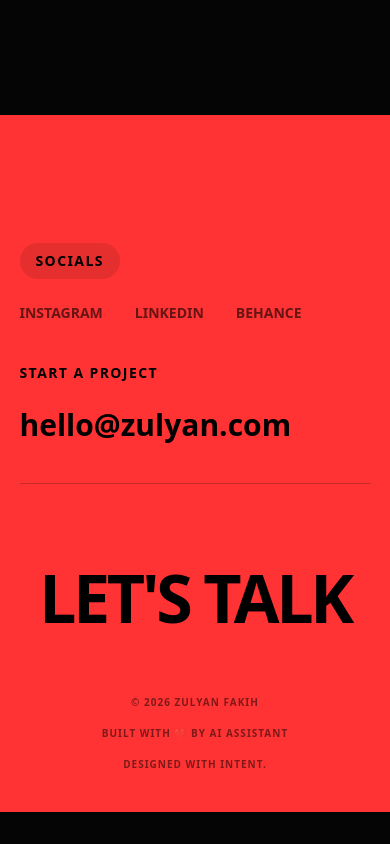
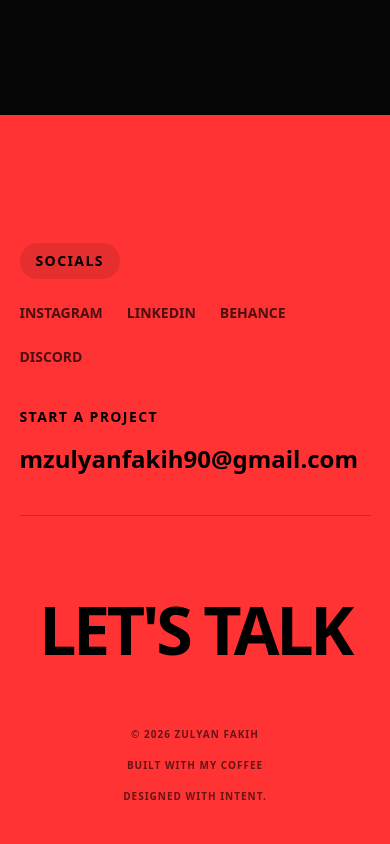
Before and after one commit to muzakiboi/zulyanify-portofolio-v2, a Next.js app: page /about in a window 390 px wide. Shown: the part 6734-7578 px from the top of the page. Before the commit the page ends 7546 px from the top, so only its background shows below. Built offline with nearby package versions, Linux system fonts and the light colour scheme.

Commit message:
Update footer & header with official socials, mzulyanfakih90@gmail.com, and Built With My Coffee credit

```diff
--- a/src/app/about/page.tsx
+++ b/src/app/about/page.tsx
@@ -148,9 +148,9 @@ export default function AboutPage() {
             </div>
 
             <div className="mt-16 flex flex-wrap gap-4">
-              <Link href="/contact" className="inline-flex items-center gap-3 px-8 py-4 bg-white text-black font-bold uppercase tracking-widest rounded-full hover:bg-[#FF3366] hover:text-white transition-all shadow-[0_0_30px_rgba(255,255,255,0.1)] hover:shadow-[0_0_40px_rgba(255,51,102,0.4)] hover:scale-105">
+              <a href="mailto:mzulyanfakih90@gmail.com" className="inline-flex items-center gap-3 px-8 py-4 bg-white text-black font-bold uppercase tracking-widest rounded-full hover:bg-[#FF3366] hover:text-white transition-all shadow-[0_0_30px_rgba(255,255,255,0.1)] hover:shadow-[0_0_40px_rgba(255,51,102,0.4)] hover:scale-105">
                 <Mail size={18} /> Get in Touch
-              </Link>
+              </a>
               <Link href="/works" className="inline-flex items-center gap-3 px-8 py-4 bg-white/5 border border-white/20 text-white font-bold uppercase tracking-widest rounded-full hover:bg-white/10 transition-all hover:scale-105">
                 View Portfolio <ArrowUpRight size={18} />
               </Link>
--- a/src/components/ui/Footer.tsx
+++ b/src/components/ui/Footer.tsx
@@ -9,33 +9,66 @@ export default function Footer() {
       <div className="w-full flex flex-col md:flex-row justify-between items-start md:items-end mb-20 border-b border-black/20 pb-10 gap-10 md:gap-0">
         <div className="flex flex-col gap-6">
           <h4 className="text-sm font-black text-black uppercase tracking-widest bg-black/10 w-fit px-4 py-2 rounded-full">Socials</h4>
-          <div className="flex gap-8">
-            <a href="https://instagram.com/" target="_blank" rel="noreferrer" className="text-black/60 hover:text-black transition-colors uppercase font-bold text-sm md:text-base">Instagram</a>
-            <a href="https://linkedin.com/" target="_blank" rel="noreferrer" className="text-black/60 hover:text-black transition-colors uppercase font-bold text-sm md:text-base">LinkedIn</a>
-            <a href="https://behance.net/" target="_blank" rel="noreferrer" className="text-black/60 hover:text-black transition-colors uppercase font-bold text-sm md:text-base">Behance</a>
+          <div className="flex flex-wrap gap-6 md:gap-8">
+            <a
+              href="https://www.instagram.com/muzakiboi"
+              target="_blank"
+              rel="noreferrer"
+              className="text-black/70 hover:text-black transition-colors uppercase font-bold text-sm md:text-base hover:underline underline-offset-4"
+            >
+              Instagram
+            </a>
+            <a
+              href="https://www.linkedin.com/in/muhammad-zulyan-fakih-a91287174/"
+              target="_blank"
+              rel="noreferrer"
+              className="text-black/70 hover:text-black transition-colors uppercase font-bold text-sm md:text-base hover:underline underline-offset-4"
+            >
+              LinkedIn
+            </a>
+            <a
+              href="https://www.behance.net/zulyanfakih90"
+              target="_blank"
+              rel="noreferrer"
+              className="text-black/70 hover:text-black transition-colors uppercase font-bold text-sm md:text-base hover:underline underline-offset-4"
+            >
+              Behance
+            </a>
+            <a
+              href="https://discord.com/users/662643259272593428"
+              target="_blank"
+              rel="noreferrer"
+              className="text-black/70 hover:text-black transition-colors uppercase font-bold text-sm md:text-base hover:underline underline-offset-4"
+            >
+              Discord
+            </a>
           </div>
         </div>
 
         <div className="text-left md:text-right">
-          <h4 className="text-sm font-black text-black uppercase tracking-widest mb-6">Start a Project</h4>
-          <a href="mailto:zulyanify@gmail.com" className="text-black font-black text-3xl md:text-5xl border-b-4 border-transparent hover:border-black transition-all">
-            hello@zulyan.com
+          <h4 className="text-sm font-black text-black uppercase tracking-widest mb-4">Start a Project</h4>
+          <a
+            href="mailto:mzulyanfakih90@gmail.com"
+            className="text-black font-black text-2xl sm:text-3xl md:text-5xl border-b-4 border-transparent hover:border-black transition-all break-all sm:break-normal"
+          >
+            mzulyanfakih90@gmail.com
           </a>
         </div>
       </div>
 
       {/* Tipografi Raksasa */}
-      <motion.h1
+      <motion.a
+        href="mailto:mzulyanfakih90@gmail.com"
         whileHover={{ scale: 1.02, y: -10 }}
         transition={{ type: "spring", stiffness: 300, damping: 20 }}
-        className="text-[17vw] font-black text-black leading-none tracking-tighter cursor-pointer text-center"
+        className="text-[17vw] font-black text-black leading-none tracking-tighter cursor-pointer text-center select-none block"
       >
         LET'S TALK
-      </motion.h1>
+      </motion.a>
 
-      <div className="w-full flex flex-col md:flex-row justify-between items-center mt-16 text-black/50 text-[10px] md:text-xs font-bold uppercase tracking-widest gap-4 md:gap-0">
+      <div className="w-full flex flex-col md:flex-row justify-between items-center mt-16 text-black/60 text-[10px] md:text-xs font-bold uppercase tracking-widest gap-4 md:gap-0">
         <p>© {new Date().getFullYear()} Zulyan Fakih</p>
-        <p>Built with ❤️ by AI Assistant</p>
+        <p>Built With My Coffee</p>
         <p>Designed with Intent.</p>
       </div>
     </footer>
--- a/src/components/ui/Header.tsx
+++ b/src/components/ui/Header.tsx
@@ -23,7 +23,7 @@ export default function Header() {
     { name: "Home", path: "/" },
     { name: "Works", path: "/works" },
     { name: "About", path: "/about" },
-    { name: "Contact", path: "mailto:zulyanify@gmail.com" }
+    { name: "Contact", path: "mailto:mzulyanfakih90@gmail.com" }
   ];
 
   return (
@@ -77,11 +77,12 @@ export default function Header() {
               initial={{ opacity: 0 }}
               animate={{ opacity: 1 }}
               transition={{ delay: 0.8 }}
-              className="absolute bottom-10 left-[10vw] flex gap-8 text-white/50 text-[10px] md:text-xs font-bold tracking-widest uppercase"
+              className="absolute bottom-10 left-[10vw] flex flex-wrap gap-8 text-white/50 text-[10px] md:text-xs font-bold tracking-widest uppercase"
             >
-              <a href="#" className="hover:text-white transition-colors">Instagram</a>
-              <a href="#" className="hover:text-white transition-colors">LinkedIn</a>
-              <a href="#" className="hover:text-white transition-colors">Behance</a>
+              <a href="https://www.instagram.com/muzakiboi" target="_blank" rel="noreferrer" className="hover:text-white transition-colors">Instagram</a>
+              <a href="https://www.linkedin.com/in/muhammad-zulyan-fakih-a91287174/" target="_blank" rel="noreferrer" className="hover:text-white transition-colors">LinkedIn</a>
+              <a href="https://www.behance.net/zulyanfakih90" target="_blank" rel="noreferrer" className="hover:text-white transition-colors">Behance</a>
+              <a href="https://discord.com/users/662643259272593428" target="_blank" rel="noreferrer" className="hover:text-white transition-colors">Discord</a>
             </motion.div>
           </motion.div>
         )}
```
